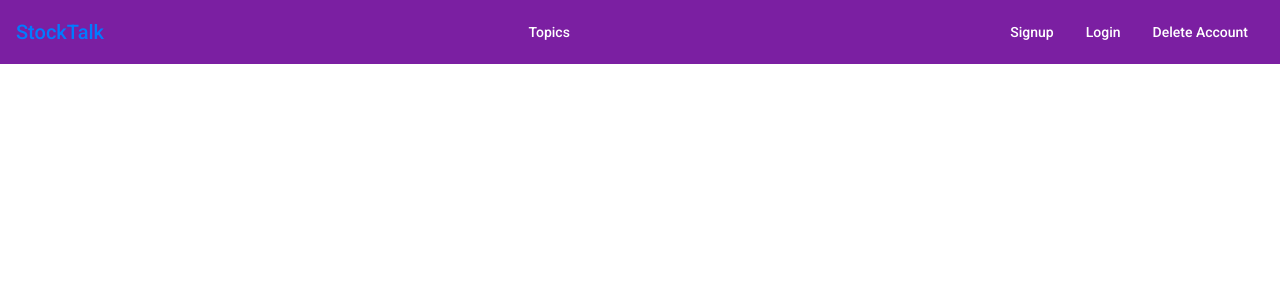
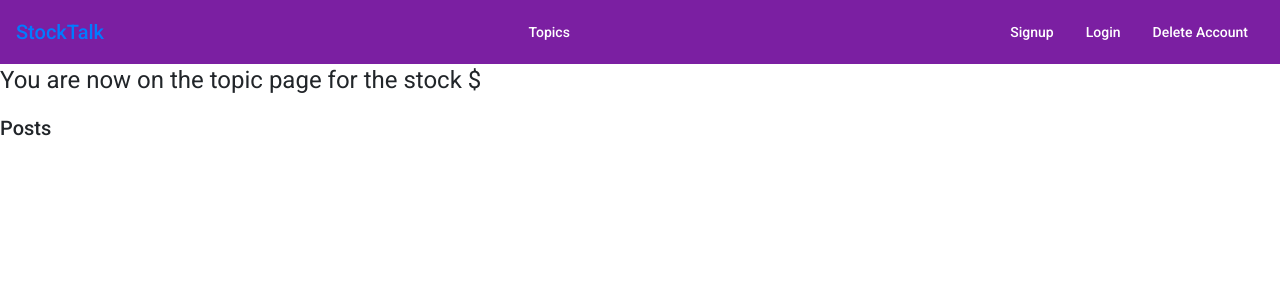
Before and after one commit to nbreen/StockTalk, an Angular app in the folder frontend/StockTalk/: page /topic/1 in a window 1280 px wide. Before the commit this address led to /. Shown: the top 300 px of the page. Built offline with nearby package versions, Linux system fonts and the light colour scheme; no server answers.

Commit message:
starts basic routing from alltopics to topic/TopicName, starts page for individual topic

```diff
--- a/frontend/StockTalk/src/app/alltopics/alltopics.component.html
+++ b/frontend/StockTalk/src/app/alltopics/alltopics.component.html
@@ -15,7 +15,8 @@
         </tr>
         <tr *ngFor="let topic of topics">
 
-              {{topic.TopicName}}
+              <a href="/topic/{{topic.TopicName}}">{{topic.TopicName}}</a>
+
               <!-- <td>{{topic.popularity}}</td>
               <td *ngIf="topic.is_trending">🔥</td>
               <td *ngIf="!topic.is_trending">❌</td> -->
--- a/frontend/StockTalk/src/app/alltopics/topic/topic.component.html
+++ b/frontend/StockTalk/src/app/alltopics/topic/topic.component.html
@@ -1 +1,5 @@
-<p>topic works!</p>
+<div *ngIf=IsStock>
+    <h1>You are now on the topic page for the stock ${{ TopicName }}</h1>
+</div>
+
+<h2>Posts</h2>
--- a/frontend/StockTalk/src/app/alltopics/topic/topic.component.ts
+++ b/frontend/StockTalk/src/app/alltopics/topic/topic.component.ts
@@ -1,3 +1,5 @@
+import { CrudService } from 'src/app/crud.service';
+import { Post } from './../../Interfaces';
 import { CommentComponent } from './post/comment/comment.component';
 import { Component, OnInit } from '@angular/core';
 
@@ -8,19 +10,20 @@ import { Component, OnInit } from '@angular/core';
 })
 export class TopicComponent implements OnInit {
 
-  name: string;
-  popularity: number;
-  is_trending: boolean;
-  is_stock: boolean;
+  TopicName: string;
+  IsStock: boolean;
+  Posts: Array<Post>;
 
-  constructor() {
-    this.name = "NoNameTopic"
-    this.popularity = -1;
-    this.is_trending = false;
-    this.is_stock = false;
+  constructor(private backend: CrudService) {
+    this.TopicName = window.location.href.substring(28); // Change later, gets the TopicName from substringing the URL
+    this.IsStock = true;
    }
 
   ngOnInit(): void {
+    this.backend.getAll<Post>("/post/" + this.TopicName).subscribe(data => {
+      console.log(data);
+      this.Posts = data;
+    })
   }
 
 }
--- a/frontend/StockTalk/src/app/app-routing.module.ts
+++ b/frontend/StockTalk/src/app/app-routing.module.ts
@@ -1,3 +1,4 @@
+import { TopicComponent } from './alltopics/topic/topic.component';
 import { DeleteUserComponent } from './delete-user/delete-user.component';
 import { PostComponent } from './alltopics/topic/post/post.component';
 import { CommentComponent } from './alltopics/topic/post/comment/comment.component';
@@ -16,7 +17,8 @@ const routes: Routes = [
   //{ path: 'comment-test', component:CommentComponent},
   //{ path: 'post-test', component:PostComponent},
   { path: 'delete-user', component:DeleteUserComponent},
-  { path: 'profile', component:ProfileComponent}
+  { path: 'profile', component:ProfileComponent},
+  { path: 'topic/:TopicName', component:TopicComponent},
 ];
 
 @NgModule({
```
